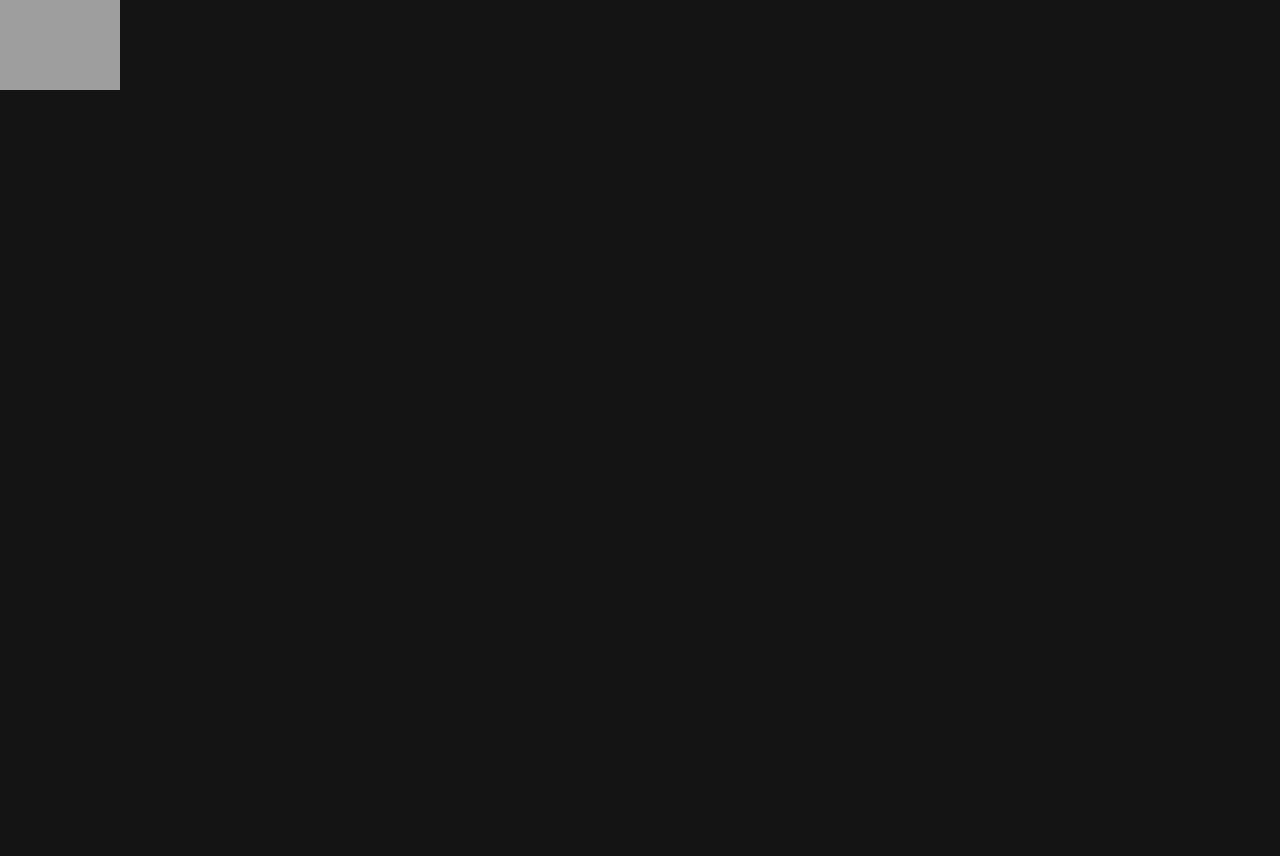
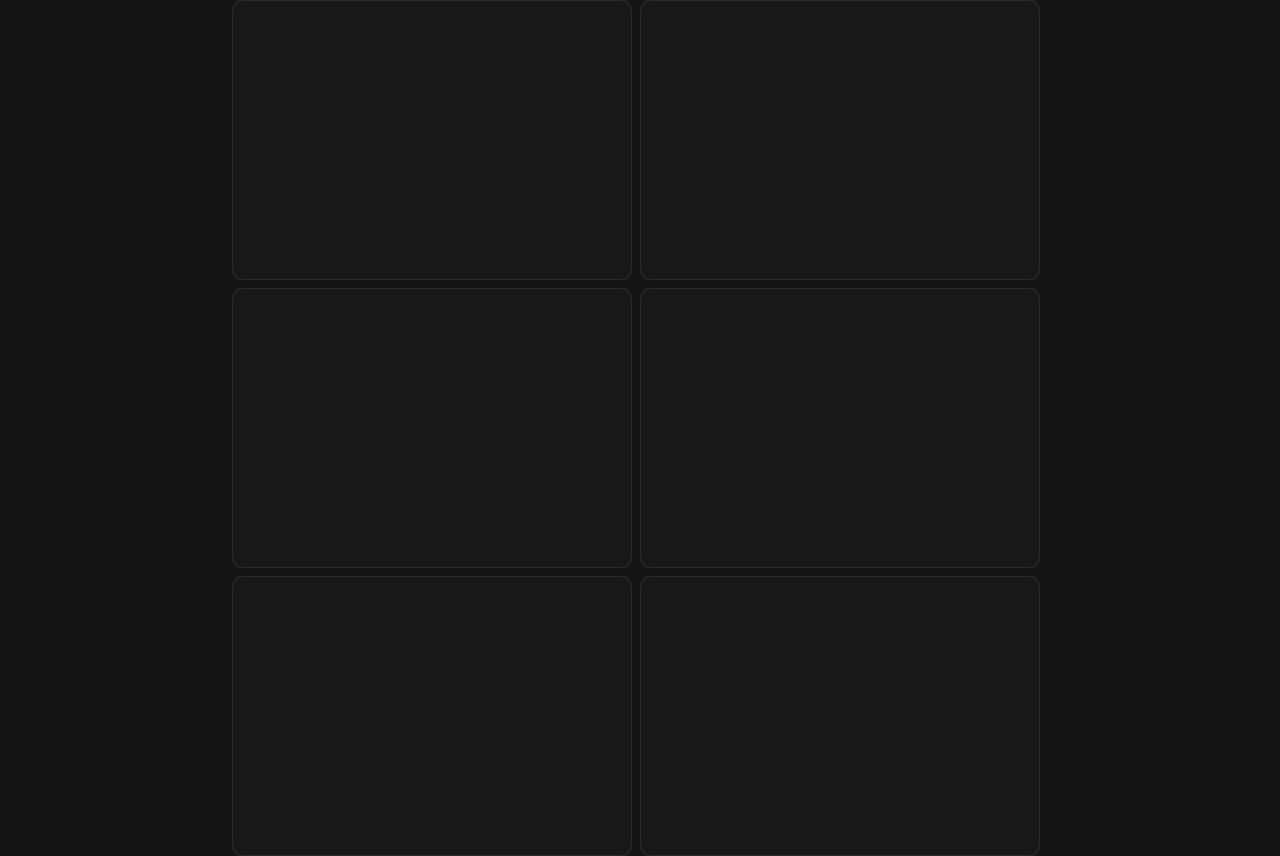
Before and after one commit to Charteris/UITraining, a React (Create React App) app: page / in a window 1280 px wide. Before the commit the page ends 800 px from the top, so only its background shows below. Built offline with nearby package versions, Linux system fonts and the light colour scheme; grey boxes are pictures that could not be loaded.

Commit message:
Glowing Cards Effect

```diff
--- /dev/null
+++ b/src/glowing-cards/glowing-cards.css
@@ -0,0 +1,66 @@
+:root {
+  --card-color: rgb(25, 25, 25);
+}
+
+#cards {
+  display: flex;
+  flex-wrap: wrap;
+  gap: 1vmin;
+  max-width: 90vmax;
+  width: calc(100% - 1vmin);
+  justify-content: center;
+}
+
+#cards:hover > .card > .card-border {
+  opacity: 1;
+}
+
+.card {
+  background-color: rgba(255, 255, 255, 0.1);
+  border-radius: 10px;
+  cursor: pointer;
+  position: relative;
+  height: 35vmin;
+  width: 50vmin;
+}
+
+.card:hover::before {
+  opacity: 1;
+}
+
+.card::before,
+.card > .card-border {
+  top: 0px;
+  left: 0px;
+  width: 100%;
+  height: 100%;
+  position: absolute;
+  content: "";
+  border-radius: inherit;
+  opacity: 0;
+  transition: opacity 500ms;
+}
+
+.card::before {
+  background: radial-gradient(800px circle at var(--mouse-x) var(--mouse-y),
+      rgba(255, 255, 255, 0.06),
+      transparent 40%);
+  z-index: 3;
+}
+
+.card > .card-border {
+  background: radial-gradient(400px circle at var(--mouse-x) var(--mouse-y),
+      rgba(255, 255, 255, 0.06),
+      transparent 40%);
+  z-index: 1;
+}
+
+.card > .card-content {
+  background-color: var(--card-color);
+  border-radius: inherit;
+  height: calc(100% - 2px);
+  width: calc(100% - 2px);
+  position: relative;
+  margin: 1px;
+  z-index: 2;
+}
--- /dev/null
+++ b/src/glowing-cards/glowing-cards.tsx
@@ -0,0 +1,47 @@
+/**
+ * Builds the homepage instance for the Glowing Cards example
+ * Hyperplexed video: https://www.youtube.com/watch?v=NUeCNvYY_x4&list=PLD9xos4mnoHSIDnJjGmhRrxRmHGS8nF91&index=3
+ * @author Lachlan Charteris
+ */
+
+import React, { useCallback, useState } from 'react';
+
+import './glowing-cards.css'
+
+type MouseProperties = React.CSSProperties & {
+  "--mouse-x": string
+  "--mouse-y": string
+}
+
+const GlowingCards = () => {
+  const [relativeMousePos, setRelativeMousePos] = useState<MouseProperties[]>(
+    [1, 2, 3, 4, 5, 6].map(() => ({ "--mouse-x": '0px', "--mouse-y": '0px' }))
+  );
+
+  const onMouseMove = useCallback((event: React.MouseEvent) => {
+    const newMousePositions = [...relativeMousePos];
+    const cardElements = document.getElementsByClassName("card");
+
+    Array.from(cardElements).forEach((card, index) => {
+      const boundingBox = card.getBoundingClientRect();
+      const x = event.clientX - boundingBox.left;
+      const y = event.clientY - boundingBox.top;
+      newMousePositions[index] = { "--mouse-x": `${x}px`, "--mouse-y": `${y}px` };
+    });
+
+    setRelativeMousePos(newMousePositions);
+  }, [relativeMousePos, setRelativeMousePos]);
+
+  return (
+    <div id="cards" onMouseMove={onMouseMove}>
+      {relativeMousePos.map((mousePos) => (
+        <div className="card" style={mousePos}>
+          <div className="card-border"></div>
+          <div className="card-content"></div>
+        </div>
+      ))}
+    </div>
+  );
+};
+
+export default GlowingCards;
--- a/src/index.tsx
+++ b/src/index.tsx
@@ -9,6 +9,7 @@
 import MorphingText from './morphing-text/morphing-text';
 import VerticalMenu from './elegant-vertical-menu/elegant-vertical-menu';
 import ImageTracer from './image-tracer/image-tracer';
+import GlowingCards from './glowing-cards/glowing-cards';
 
 import './index.css'
 
@@ -16,5 +17,5 @@
 const root = ReactDOM.createRoot(rootElement!);
 
 root.render(
-  <ImageTracer />
+  <GlowingCards />
 );
```
